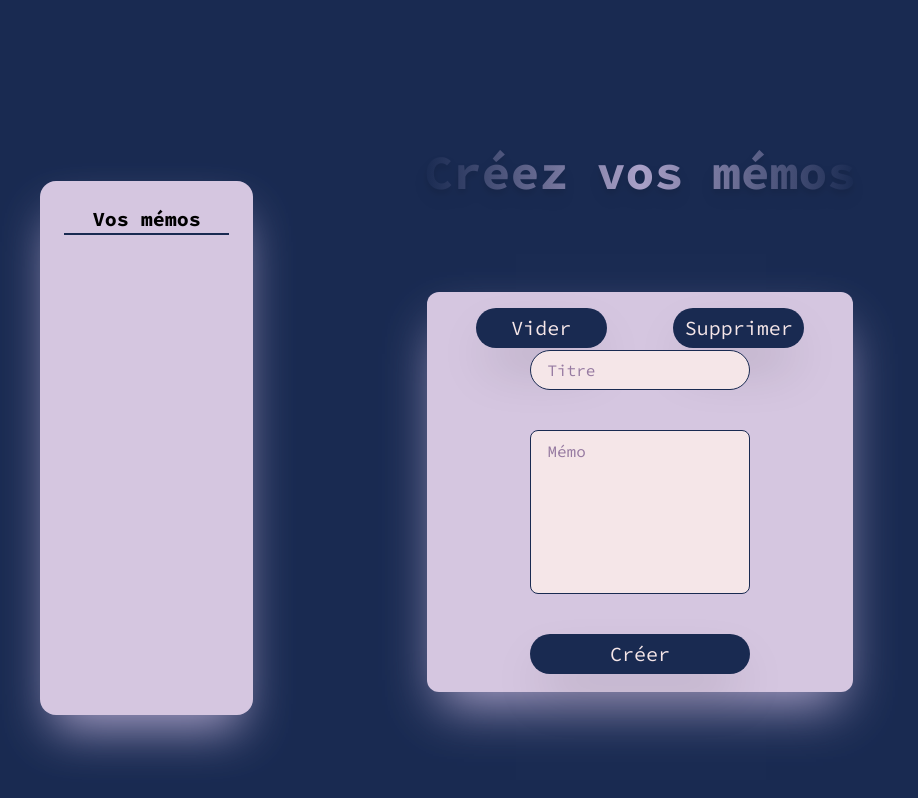
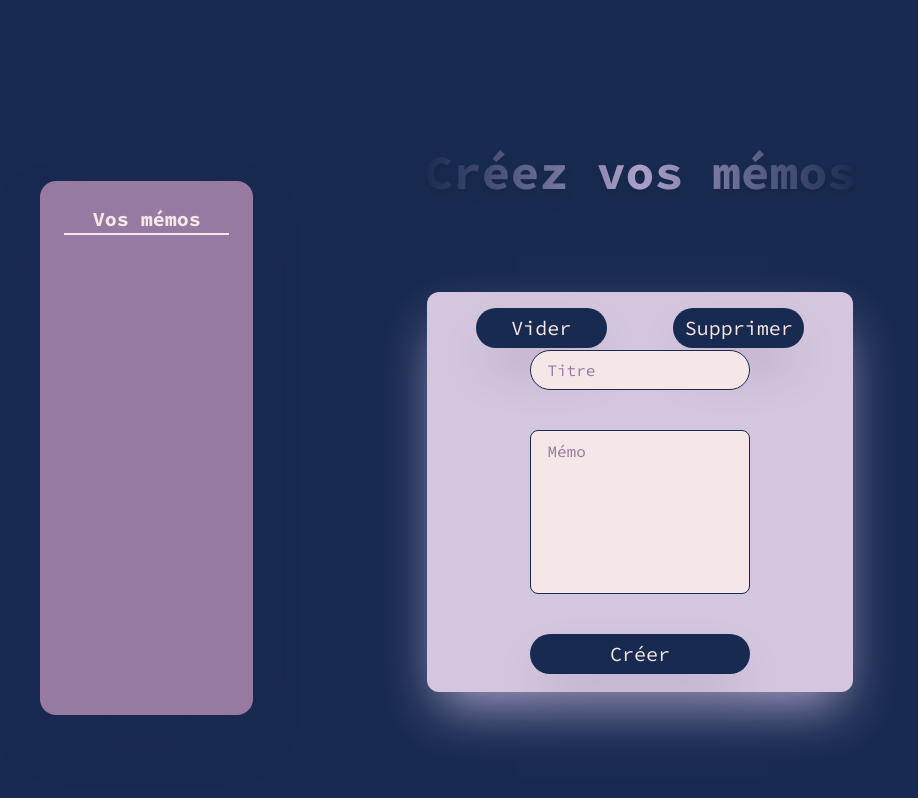
Before and after one commit to Timeuh/memo-app, a React (Vite) app: page / in a window 1280 px wide. Shown: the whole page, without its empty margins (0-918 px from the left). Built offline with nearby package versions, Linux system fonts and the light colour scheme.

Commit message:
style: use theme for memo bar desktop

```diff
--- a/src/components/memobar/MemoBar.tsx
+++ b/src/components/memobar/MemoBar.tsx
@@ -1,5 +1,6 @@
 import MemoBarItem from '@/components/memobar/MemoBarItem';
 import {Memo} from '@/appTypes';
+import useTheme from '@/hooks/useTheme';
 
 type Props = {
   memos: Array<Memo>,
@@ -7,10 +8,12 @@ type Props = {
 }
 
 export default function MemoBar({memos, selectMemo}: Props) {
+  const {isCurrentLight} = useTheme();
 
   return (
-    <div id={'memoBar'} className={'memo-bar-desktop'}>
-      <h1 className={'text-xl font-bold border-b-2 border-dark h-12 text-center w-5/6 pt-4'}>Vos mémos</h1>
+    <div id={'memoBar'} className={`memo-bar-desktop ${isCurrentLight ? 'bg-violet shadow-main' : 'bg-purple shadow-dark'}`}>
+      <h1 className={`text-xl font-bold border-b-2 h-12 text-center w-5/6 pt-4
+        ${isCurrentLight ? 'border-dark' : 'border-light text-light'}`}>Vos mémos</h1>
       <div id={'memoContainer'} className={'flex flex-col items-center space-y-4 w-full h-full pt-4 overflow-y-scroll'}>
         {
           memos.map((memo: Memo) => {
--- a/src/index.css
+++ b/src/index.css
@@ -25,7 +25,7 @@
     }
 
     .memo-bar-desktop {
-        @apply h-4/6 w-1/6 bg-violet absolute left-10 shadow-2xl shadow-main rounded-2xl p-2 flex-col items-center hidden xl:flex
+        @apply h-4/6 w-1/6 absolute left-10 shadow-2xl rounded-2xl p-2 flex-col items-center hidden xl:flex
     }
 
     .memo-menu-mobile {
```
